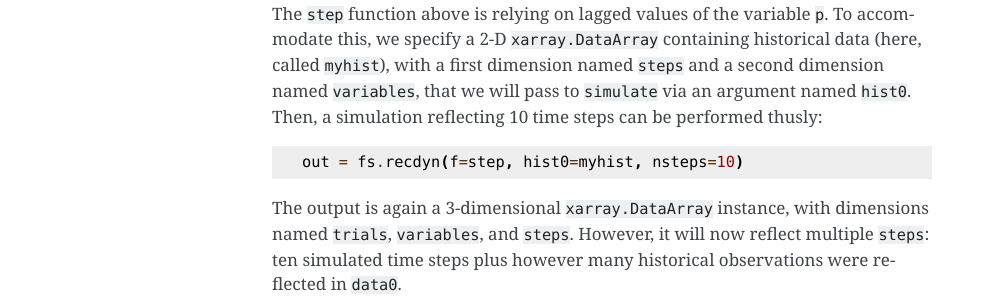
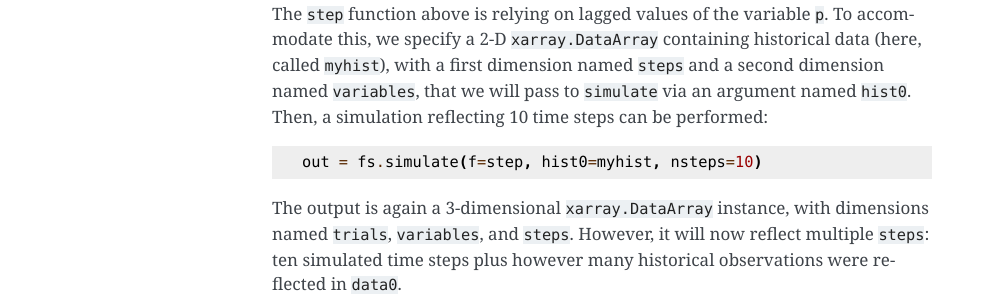
Before and after one commit to h-bryant/funcsim, a Sphinx documentation site: the page built from docs/overview.rst, in a window 1280 px wide. Shown: the part 1440-1740 px from the top of the page, without its empty margins (148-1141 px from the left). Built offline with Sphinx 7.4.7, drawn with Linux system fonts in a browser that asks for light colours.

Commit message:
fix: 'simulate' in overview.rst, not 'recdyn'

```diff
--- a/docs/overview.rst
+++ b/docs/overview.rst
@@ -79,12 +79,12 @@ To accommodate this, we specify a 2-D ``xarray.DataArray`` containing historical
 data (here, called ``myhist``), with a first dimension named
 ``steps`` and a second dimension named ``variables``, that we will pass to
 ``simulate`` via an argument named ``hist0``.
-Then, a simulation reflecting 10 time steps can be performed thusly:
+Then, a simulation reflecting 10 time steps can be performed:
 
 
 .. code-block:: python
 
-    out = fs.recdyn(f=step, hist0=myhist, nsteps=10)
+    out = fs.simulate(f=step, hist0=myhist, nsteps=10)
 
 
 The output is again a 3-dimensional ``xarray.DataArray`` instance, with
```
